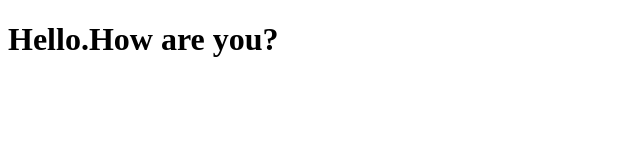
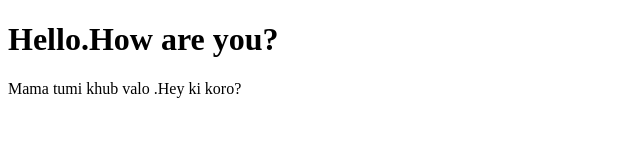
Before and after one commit to sharifboss/my-website-n1, a plain HTML site: page index.html in a window 1280 px wide. Shown: the whole page, without its empty margins (0-640 px from the left). Drawn offline with Linux system fonts and the light colour scheme.

Commit message:
added git

```diff
--- a/index.html
+++ b/index.html
@@ -7,5 +7,6 @@
 </head>
 <body>
     <h1>Hello.How are you?</h1>
+    <p>Mama tumi khub valo .Hey ki koro?</p>
 </body>
 </html>
```
